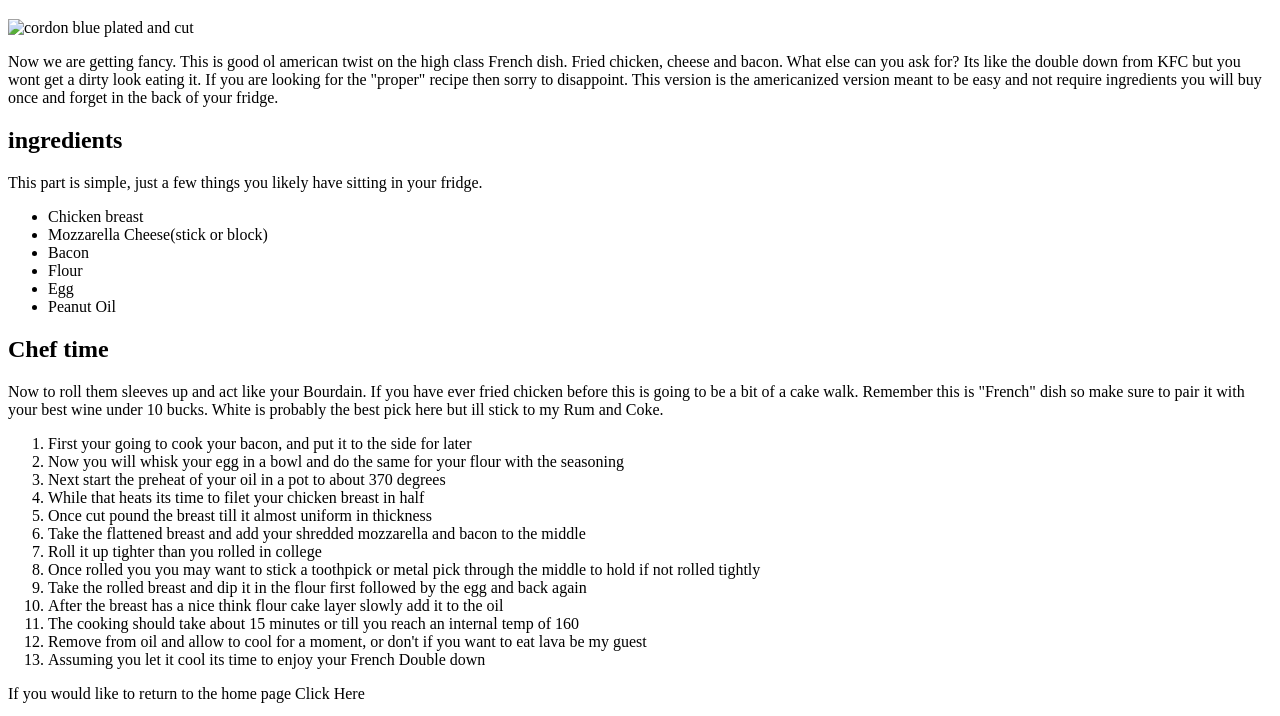
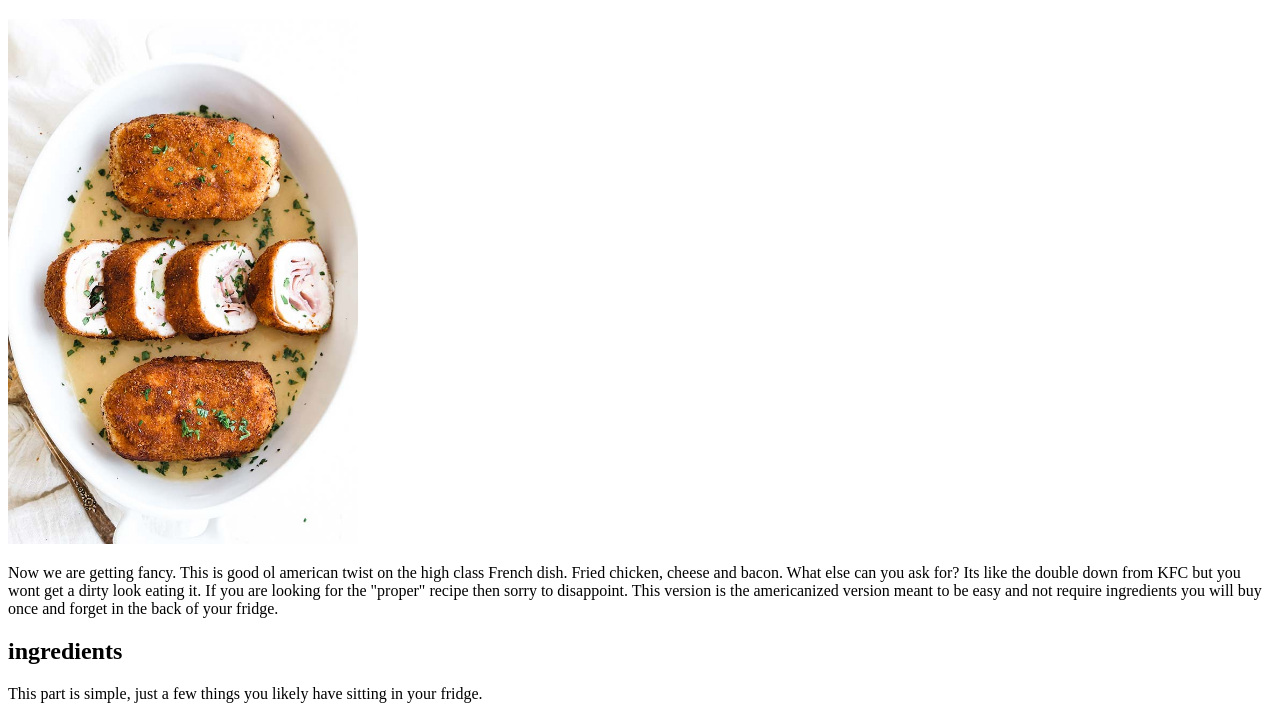
Before and after one commit to AdultStoreVHS/odin-recipes, a plain HTML site: page recipes/chickenCordonBleu.html in a window 1280 px wide. Shown: the part 61-777 px from the top of the page. Drawn offline with Linux system fonts and the light colour scheme.

Commit message:
fixed image href link and resized

```diff
--- a/recipes/chickenCordonBleu.html
+++ b/recipes/chickenCordonBleu.html
@@ -9,7 +9,7 @@
 <body>
     <header>
         <h1>Chicken Cordon Blue</h1>
-        <img src="images/cordon-blue.jpg" alt="cordon blue plated and cut">
+        <img width="350px" src="../images/cordon-bleu.jpg" alt="cordon blue plated and cut">
         <p>Now we are getting fancy. This is good ol american twist on the high class French dish. Fried chicken, cheese and bacon. What else can you ask for? Its like the double down from KFC but you wont get a dirty look eating it. If you are looking for the "proper" recipe then sorry to disappoint. This version is the americanized version meant to be easy and not require ingredients you will buy once and forget in the back of your fridge.</p>
     </header>
     <main>
@@ -40,7 +40,7 @@
             <li>Remove from oil and allow to cool for a moment, or don't if you want to eat lava be my guest</li>
             <li>Assuming you let it cool its time to enjoy your French Double down</li>
         </ol>
-        <p>If you would like to return to the home page <a href="../index.html"></a>Click Here</p>
+        <p>If you would like to return to the home page <a href="../index.html">Click Here</a></p>
     </main>
 </body>
 </html>
```
